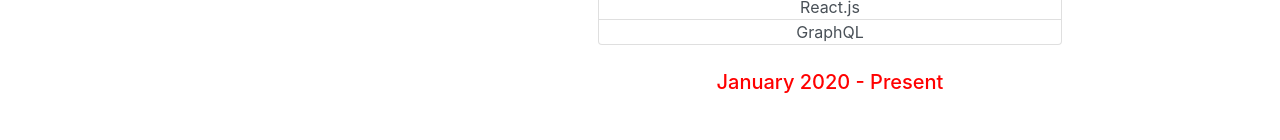
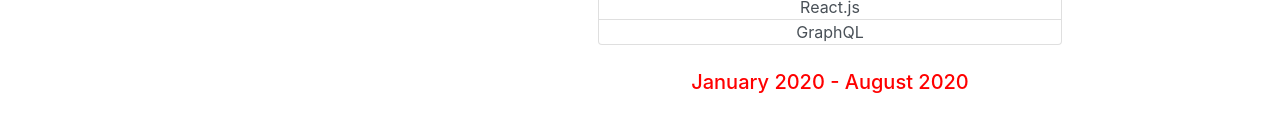
Before and after one commit to peacheym/PeacheyWeb, a React (Create React App) app: page /experience in a window 1280 px wide. Shown: the part 660-800 px from the top of the page. Built offline with nearby package versions, Linux system fonts and the light colour scheme.

Commit message:
Update Experience.js
Update GOC experience item to reflect end date.

```diff
--- a/src/experience/Experience.js
+++ b/src/experience/Experience.js
@@ -25,7 +25,7 @@
 		  <ListGroup.Item action href="https://reactjs.org">React.js</ListGroup.Item>
 		  <ListGroup.Item action href="https://graphql.org">GraphQL</ListGroup.Item>
 		</ListGroup>
-		<h5 className="workterm">January 2020 - Present</h5>
+		<h5 className="workterm">January 2020 - August 2020</h5>
 		</Col>
 	</Row>
 
```
